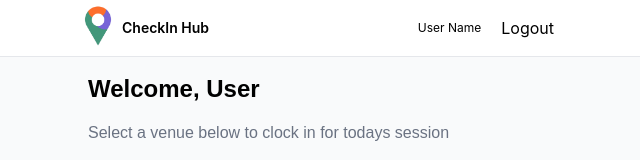
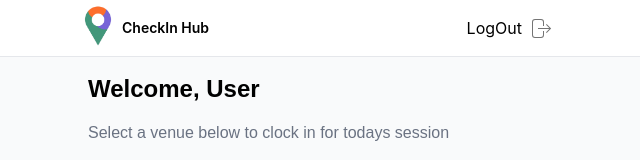
Before and after one commit to ziyandadyani/check-in-hub, a React (Vite) app in the folder client/: page /learner in a window 1280 px wide. Shown: the top 160 px of the page, without its empty margins (318-958 px from the left). Built offline with nearby package versions, Linux system fonts and the light colour scheme; no server answers.

Commit message:
Nav: Added Logout button and logout logic

```diff
--- a/client/src/components/Nav.tsx
+++ b/client/src/components/Nav.tsx
@@ -1,6 +1,14 @@
 import logo from '../assets/image_1_1774189292507-removebg-preview.png'
+import { useNavigate } from 'react-router-dom'
 
 const Nav = () => {
+
+  const navigate = useNavigate();
+
+  const handleLogout = () => {
+    navigate('/login')
+  }
+
   return (
     <>
 
@@ -16,14 +24,14 @@ const Nav = () => {
           <div className="flex items-center gap-3">
             <span className="text-xs text-muted-foreground hidden sm:block">
               {/* {user?.name} */}
-              User Name
+              {/* User Name */}
             </span>
             <button
-              // onClick={logout}
-              className="p-2 rounded-lg hover:bg-muted transition-colors active:scale-95"
+              onClick={handleLogout}
+              className="p-2  flex flex-direction-row rounded-lg hover:bg-muted transition-colors active:scale-95"
               title="Sign out"
-            >
-              Logout
+            > <span className="pr-2">LogOut</span>
+              <svg xmlns="http://www.w3.org/2000/svg" width={24} height={24} viewBox="0 0 24 24"><path fill="#747474" d="M5 3h6a3 3 0 0 1 3 3v4h-1V6a2 2 0 0 0-2-2H5a2 2 0 0 0-2 2v13a2 2 0 0 0 2 2h6a2 2 0 0 0 2-2v-4h1v4a3 3 0 0 1-3 3H5a3 3 0 0 1-3-3V6a3 3 0 0 1 3-3m3 9h11.25L16 8.75l.66-.75l4.5 4.5l-4.5 4.5l-.66-.75L19.25 13H8z"></path></svg>
               {/* <LogOut className="w-4 h-4 text-muted-foreground" /> */}
             </button>
           </div>
--- a/client/src/pages/AdminDashboard.css
+++ b/client/src/pages/AdminDashboard.css
@@ -16,6 +16,18 @@
   margin: 0 auto;
   font-family: Arial, sans-serif;
   background: var(--background);
+}
+
+/* Loading text */
+.loading-text {
+  display: flex;
+  justify-content: center;
+  align-items: center;
+  padding-top: 10em;
+  height: 200px;
+  font-size: 1.5rem;
+  font-weight: 600;
+  color: #6c63ff;
 }
 
 /* Header */
```
